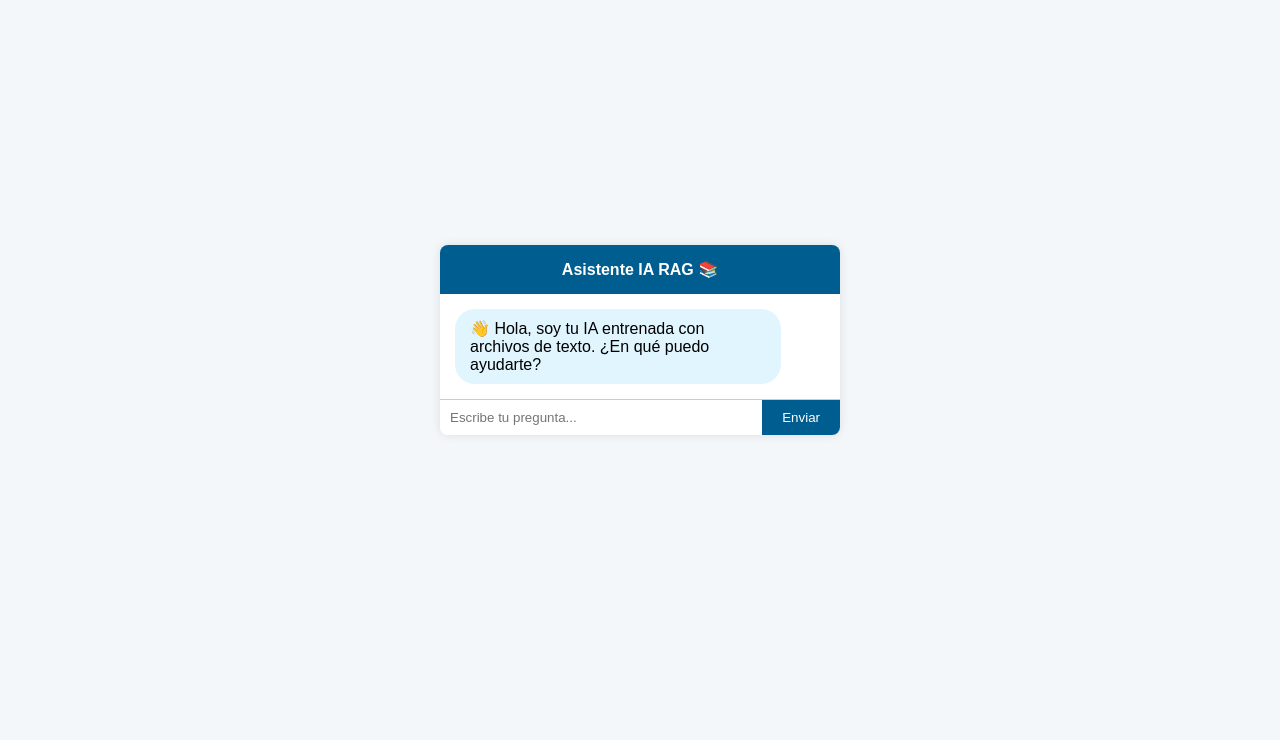
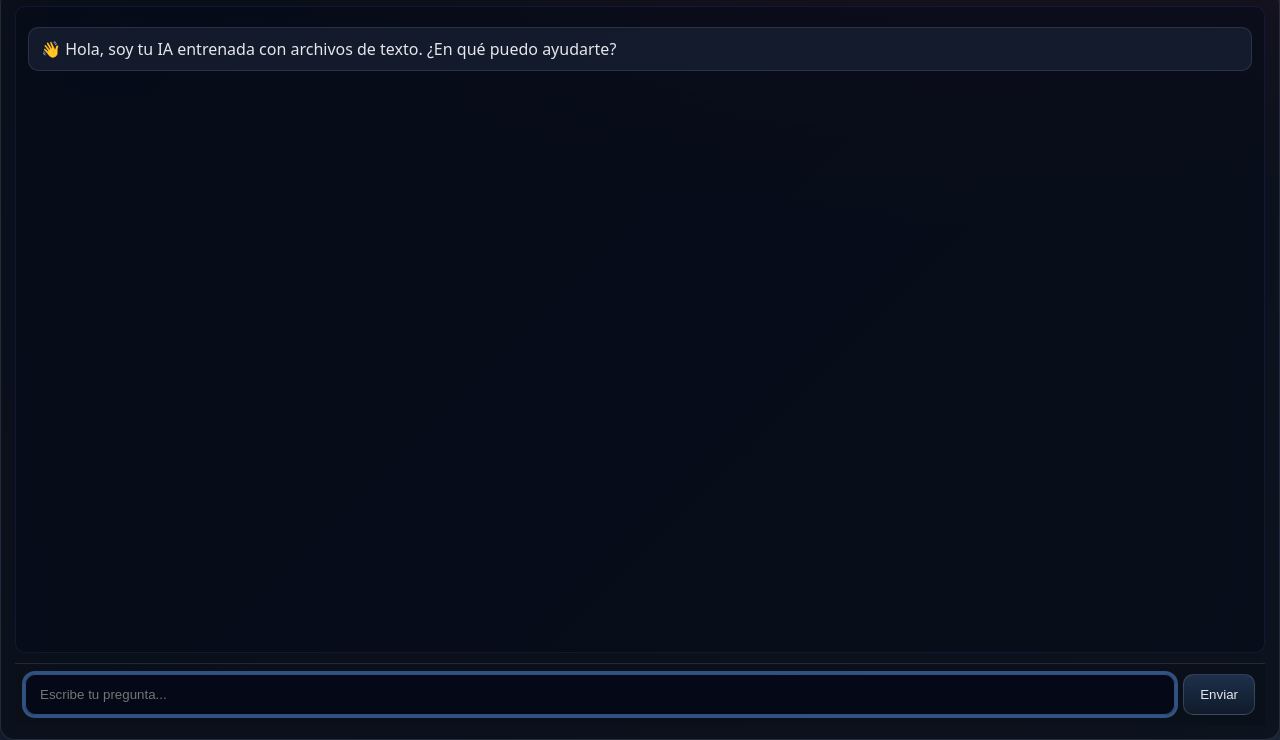
Before and after one commit to ChristianLopez2/NeuroByte-IA, a plain HTML site: page templates/chatbot.html in a window 1280 px wide. Shown: the part 60-800 px from the top of the page. Drawn offline with nearby package versions, Linux system fonts and the light colour scheme.

Commit message:
Cambios Front Chat

```diff
--- a/static/style.css
+++ b/static/style.css
@@ -1,83 +1,156 @@
-body {
-  font-family: Arial, sans-serif;
-  background-color: #f4f7f9;
-  display: flex;
-  align-items: center;
-  justify-content: center;
-  height: 100vh;
-  margin: 0;
+:root{
+  /* Colores por defecto (los puedes sobreescribir por URL) */
+  --bg1:#0f172a;      /* azul oscuro */
+  --bg2:#1e293b;      /* azul grisáceo */
+  --accent:#60a5fa;   /* celeste */
+  --panel:rgba(10,15,25,.75); /* panel "glass" */
+  --text:#e5e7eb;
+  --muted:#94a3b8;
+  --ring:rgba(96,165,250,.45);
+  --error:#fca5a5;
+  --radius:14px;
+  --shadow:0 10px 30px rgba(0,0,0,.35);
 }
 
-.chat-container {
-  width: 400px;
-  border-radius: 8px;
-  overflow: hidden;
-  box-shadow: 0 0 10px rgba(0,0,0,0.1);
-  background-color: white;
-  display: flex;
-  flex-direction: column;
+*{box-sizing:border-box}
+html,body{
+  height:100%;
+  margin:0;
+}
+body{
+  color:var(--text);
+  font-family: ui-sans-serif, system-ui, -apple-system, Segoe UI, Roboto, Arial, "Noto Sans", "Helvetica Neue", "Apple Color Emoji", "Segoe UI Emoji";
+  background:
+    radial-gradient(1200px 600px at 75% -10%, #692342 0%, transparent 60%),
+    radial-gradient(900px 500px at 30% -20%, #0b1224 15%, transparent 60%),
+    linear-gradient(135deg, var(--bg1), var(--bg2));
+  padding:18px;
+  display:flex;
+  justify-content:center;
+  align-items:center;
 }
 
-.chat-header {
-  background-color: #005d8f;
-  color: white;
-  padding: 15px;
-  text-align: center;
-  font-weight: bold;
+/* Cuando pides fondo transparente desde Hostinger */
+.transparent-bg body,
+.transparent-bg{
+  background: transparent !important;
 }
 
-.chat-box {
-  flex: 1;
-  padding: 15px;
-  overflow-y: auto;
-  max-height: 500px;
-  display: flex;
-  flex-direction: column;
-  gap: 10px;
+/* Contenedor general */
+.chat-shell{
+  max-width: 980px;
+  width:100%;
+  display:flex;
+  flex-direction:column;
+  filter: drop-shadow(var(--shadow));
+  height:100%;
 }
 
-.bot-message, .user-message {
-  padding: 10px 15px;
-  border-radius: 20px;
-  max-width: 80%;
-  word-wrap: break-word;
+/* Barra superior propia del chat (se puede ocultar) */
+.chat-topbar{
+  background: linear-gradient(90deg, rgba(15,23,42,.85), rgba(2,6,23,.9));
+  border:1px solid rgba(148,163,184,.15);
+  border-bottom: none;
+  border-top-left-radius: var(--radius);
+  border-top-right-radius: var(--radius);
+  padding:14px 18px;
+}
+.chat-topbar .brand{
+  font-weight:800;
+  letter-spacing:.2px;
+}
+.chat-topbar .brand::after{
+  content:"";
+  display:inline-block;
+  width:.6em; height:.6em;
+  margin-left:.35em;
+  border-radius:999px;
+  background: var(--accent);
+  box-shadow: 0 0 16px var(--accent);
 }
 
-.bot-message {
-  background-color: #e1f5fe;
-  align-self: flex-start;
+/* Ocultar topbar si viene ?header=0 */
+.no-header .chat-topbar{ display:none; }
+
+/* Panel del chat */
+.chat-container{
+  background: var(--panel);
+  backdrop-filter: blur(10px);
+  -webkit-backdrop-filter: blur(10px);
+  border:1px solid rgba(148,163,184,.18);
+  border-radius: var(--radius);
+  border-top-left-radius: calc(var(--radius) - (var(--no-header, 0) * var(--radius)));
+  padding: 14px;
+  flex:1;
+  display:flex;
+  flex-direction:column;
 }
 
-.user-message {
-  background-color: #c8e6c9;
-  align-self: flex-end;
+/* Caja de mensajes */
+.chat-box{
+  flex:1;
+  overflow-y:auto;
+  padding: 12px;
+  border-radius: 10px;
+  background: rgba(2,6,23,.35);
+  border:1px solid rgba(99,102,241,.12);
 }
 
-.chat-input-container {
-  display: flex;
-  border-top: 1px solid #ccc;
+.bot-message, .user-message{
+  margin: 8px 0;
+  padding: 10px 12px;
+  border-radius: 10px;
+  line-height: 1.4;
+}
+.bot-message{
+  background: rgba(23,32,52,.75);
+  border:1px solid rgba(148,163,184,.18);
+}
+.user-message{
+  background: rgba(96,165,250,.12);
+  border:1px solid rgba(96,165,250,.25);
 }
 
-#user-input {
-  flex: 1;
-  padding: 10px;
-  border: none;
+.bot-message.error{
+  color:#111827;
+  background: var(--error);
+  border-color: #ef4444;
+}
+
+/* Input + botón */
+.chat-input-container{
+  margin-top: 10px;
+  display:flex;
+  gap:8px;
+  border-top:1px solid rgba(148,163,184,.18);
+  padding-top:10px;
+  background:var(--panel);
+  position:sticky;
+  bottom:0;
+  z-index:2;
+}
+#user-input{
+  flex:1;
+  padding: 12px 14px;
+  border-radius: 10px;
+  border:1px solid rgba(148,163,184,.25);
+  background: rgba(2,6,23,.55);
+  color: var(--text);
   outline: none;
 }
-
-#send-button {
-  padding: 10px 20px;
-  background-color: #005d8f;
-  color: white;
-  border: none;
-  cursor: pointer;
+#user-input:focus{
+  border-color: var(--ring);
+  box-shadow: 0 0 0 3px var(--ring);
 }
-
-#send-button:hover {
-  background-color: #0073b1;
+#send-button{
+  padding: 12px 16px;
+  border-radius: 10px;
+  border:1px solid rgba(148,163,184,.25);
+  background: linear-gradient(180deg, rgba(96,165,250,.22), rgba(96,165,250,.08));
+  color: var(--text);
+  cursor:pointer;
 }
-
-.error {
-  background-color: #ffcdd2;
-  color: #c62828;
+#send-button:hover{
+  border-color: var(--accent);
+  box-shadow: 0 0 0 3px var(--ring);
 }
--- a/templates/chatbot.html
+++ b/templates/chatbot.html
@@ -2,31 +2,91 @@
 <html lang="es">
 <head>
   <meta charset="UTF-8">
+  <meta name="viewport" content="width=device-width, initial-scale=1.0"> <!-- 🔹 Necesario para responsive -->
   <title>Chatbot RAG 🤖</title>
   <link rel="stylesheet" href="/static/style.css">
   <script src="https://code.jquery.com/jquery-3.6.0.min.js"></script>
+  <style>
+    html, body {
+      height: 100%;
+      margin: 0;
+      padding: 0;
+    }
+    .chat-shell {
+      display: flex;
+      flex-direction: column;
+      height: 100%;
+      max-width: 100%;
+    }
+    .chat-container {
+      display: flex;
+      flex-direction: column;
+      flex: 1;
+      min-height: 0; /* 🔹 Evita que flex hijos crezcan más de lo debido */
+    }
+    .chat-box {
+      flex: 1;
+      overflow-y: auto;
+      padding: 12px;
+    }
+    .chat-input-container {
+      display: flex;
+      gap: 8px;
+      padding: 10px;
+      border-top: 1px solid rgba(148,163,184,.18);
+      background: var(--panel, rgba(10,15,25,.75));
+    }
+    #user-input {
+      flex: 1;
+      min-width: 0; /* 🔹 Importante en flex para que el input no se rompa */
+    }
+    /* 🔹 Ajustes para pantallas pequeñas */
+    @media (max-width: 600px) {
+      .chat-topbar {
+        font-size: 14px;
+        padding: 10px;
+        text-align: center;
+      }
+      #send-button {
+        padding: 10px;
+        font-size: 14px;
+      }
+      #user-input {
+        font-size: 14px;
+        padding: 10px;
+      }
+    }
+  </style>
 </head>
 <body>
-  <div class="chat-container">
-    <div class="chat-header">Asistente IA RAG 📚</div>
-    <div class="chat-box" id="chat-box">
-      <div class="bot-message">👋 Hola, soy tu IA entrenada con archivos de texto. ¿En qué puedo ayudarte?</div>
+  <div class="chat-shell">
+    <div class="chat-topbar">
+      <div class="brand">Asistente IA RAG 📚</div>
     </div>
-    <div class="chat-input-container">
-      <input type="text" id="user-input" placeholder="Escribe tu pregunta..." />
-      <button id="send-button">Enviar</button>
+
+    <div class="chat-container">
+      <div class="chat-box" id="chat-box">
+        <div class="bot-message">👋 Hola, soy tu IA entrenada con archivos de texto. ¿En qué puedo ayudarte?</div>
+      </div>
+      <div class="chat-input-container">
+        <input type="text" id="user-input" placeholder="Escribe tu pregunta..." autofocus>
+        <button id="send-button">Enviar</button>
+      </div>
     </div>
   </div>
 
   <script>
     $(document).ready(function () {
+      const $box = $('#chat-box');
+      const scrollDown = () => $box.scrollTop($box[0].scrollHeight);
+
       $('#send-button').click(function () {
         const userInput = $('#user-input').val().trim();
         if (userInput === '') return;
 
-        $('#chat-box').append(`<div class="user-message">${userInput}</div>`);
+        $box.append(`<div class="user-message">${userInput}</div>`);
         $('#user-input').val('');
-        $('#chat-box').scrollTop($('#chat-box')[0].scrollHeight);
+        scrollDown();
 
         $.ajax({
           url: '/api/chat',
@@ -34,12 +94,12 @@
           contentType: 'application/json',
           data: JSON.stringify({ query: userInput }),
           success: function (response) {
-            $('#chat-box').append(`<div class="bot-message">${response.result}</div>`);
-            $('#chat-box').scrollTop($('#chat-box')[0].scrollHeight);
+            $box.append(`<div class="bot-message">${response.result}</div>`);
+            scrollDown();
           },
           error: function () {
-            $('#chat-box').append(`<div class="bot-message error">⚠️ Error al conectar con la IA.</div>`);
-            $('#chat-box').scrollTop($('#chat-box')[0].scrollHeight);
+            $box.append(`<div class="bot-message error">⚠️ Error al conectar con la IA.</div>`);
+            scrollDown();
           }
         });
       });
```
Also changed, not shown: 3 other files.
